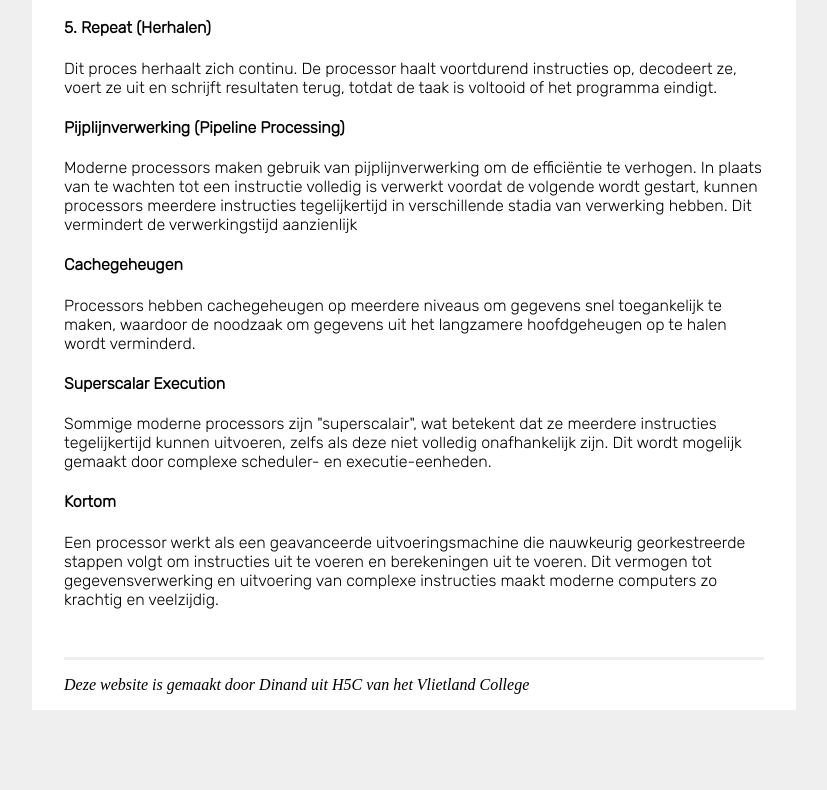
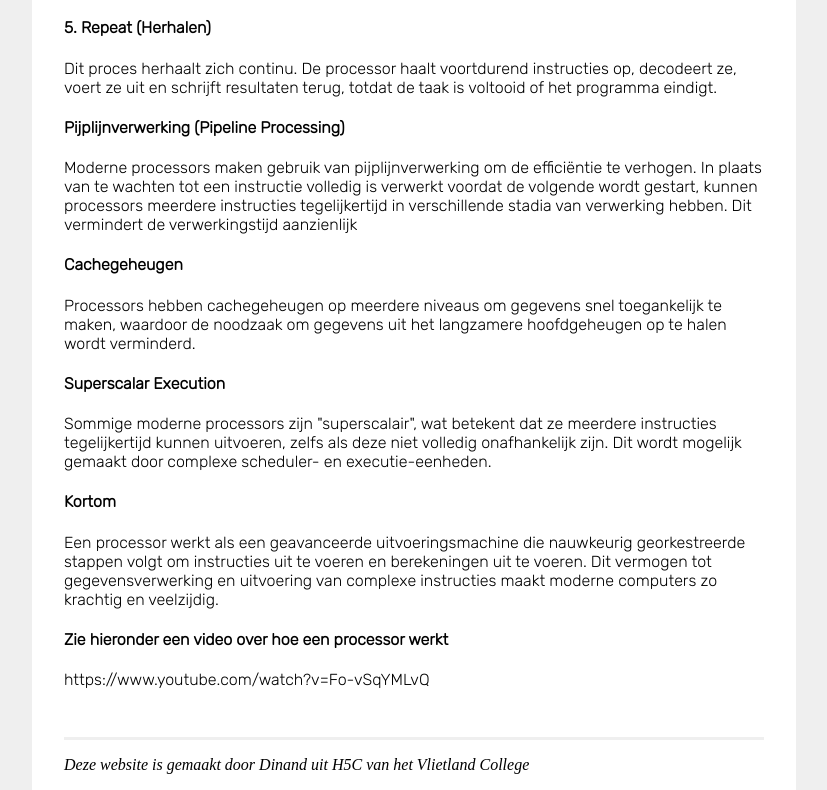
Before and after one commit to dinkuz/dinkuz.github.io, a plain HTML site: page computers/fysieke-laag.html in a window 1280 px wide. Shown: the part 2245-3035 px from the top of the page, without its empty margins (226-1053 px from the left). Before the commit the page ends 2955 px from the top, so only its background shows below. Drawn offline with Linux system fonts and the light colour scheme; a web font is replaced by a local one.

Commit message:
videotje

```diff
--- a/computers/fysieke-laag.html
+++ b/computers/fysieke-laag.html
@@ -177,6 +177,11 @@
       complexe instructies maakt moderne computers zo krachtig en veelzijdig.</p>
 
 
+    <h4>Zie hieronder een video over hoe een processor werkt</h4>
+
+    <p>https://www.youtube.com/watch?v=Fo-vSqYMLvQ</p>
+
+
 
 
 
```
